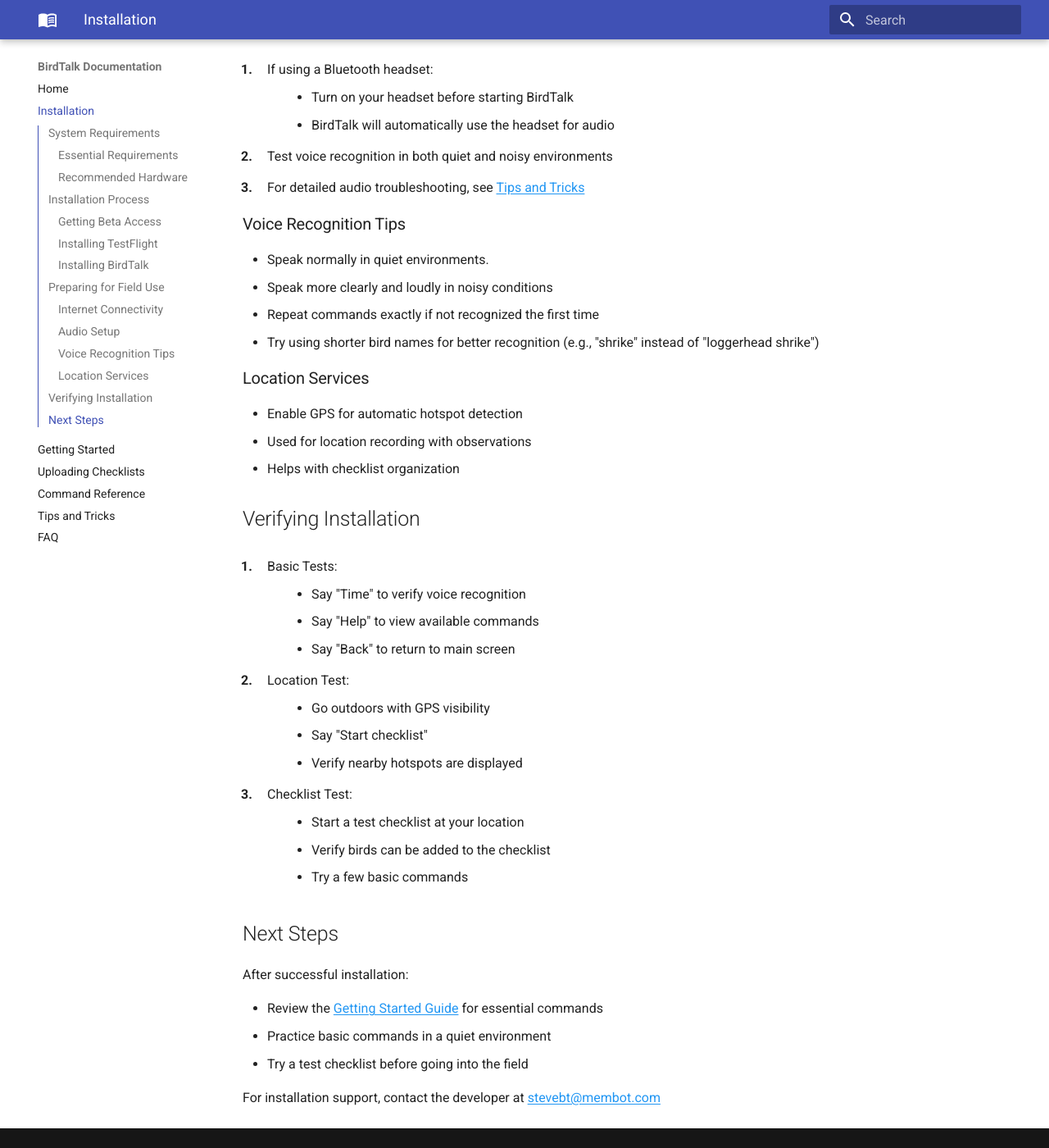
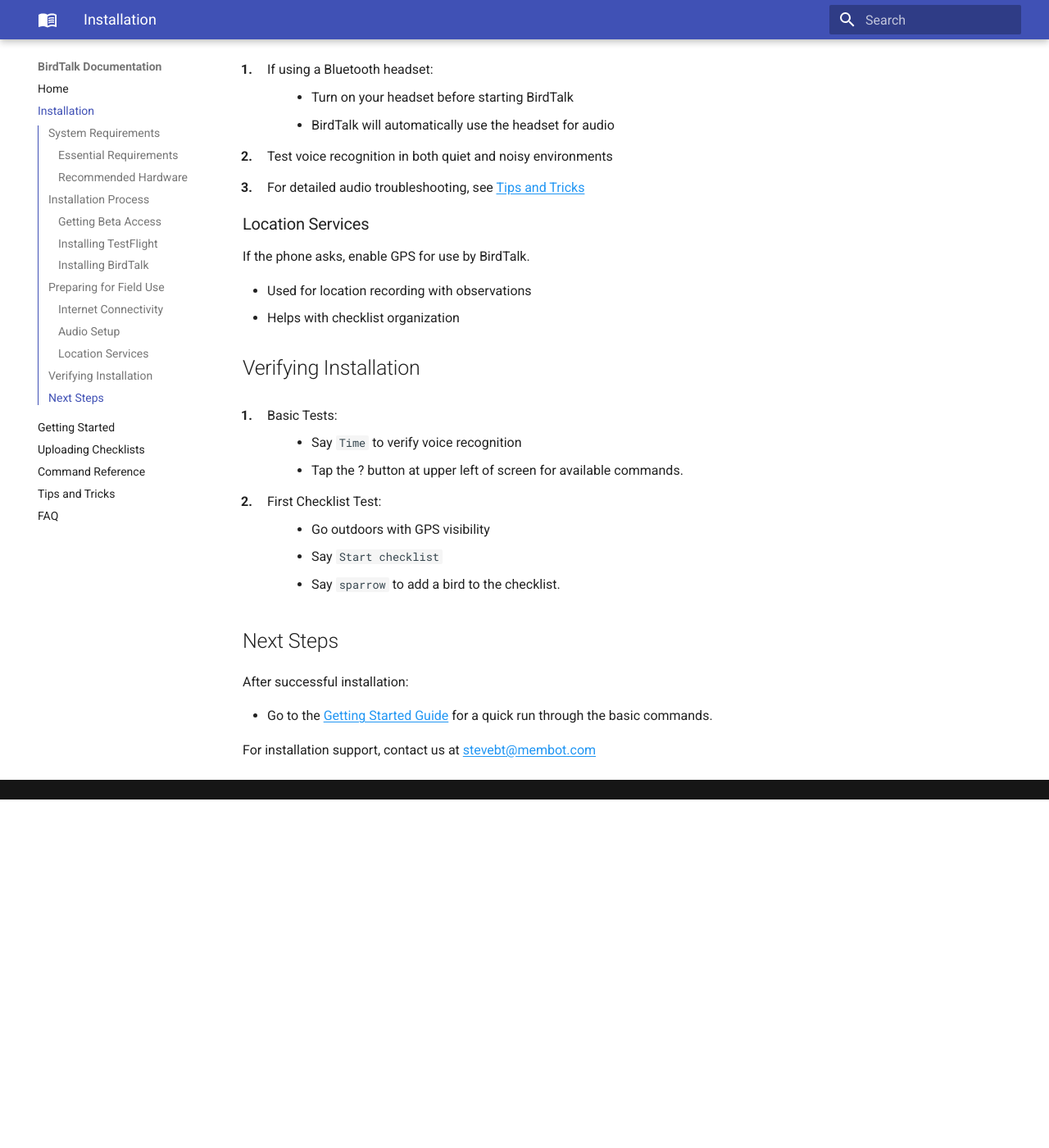
Before and after one commit to johncallender/birdtalk-docs, an MkDocs documentation site: the page built from docs/installation/requirements-and-setup.md, in a window 1280 px wide and 1400 px high, scrolled down 1826 px. Shown: the whole window at 82% size. Built offline with MkDocs 1.6.1 and Material for MkDocs 9.7.7, drawn with Linux system fonts in a browser that asks for light colours; after the commit the page ends 2801 px from its top, so only the background shows below that.

Commit message:
small text fixes

```diff
--- a/docs/installation/requirements-and-setup.md
+++ b/docs/installation/requirements-and-setup.md
@@ -75,16 +75,10 @@
 2. Test voice recognition in both quiet and noisy environments
 3. For detailed audio troubleshooting, see [Tips and Tricks](../tips-and-tricks.md#audio-equipment-tips)
 
-### Voice Recognition Tips
-
-- Speak normally in quiet environments.
-- Speak more clearly and loudly in noisy conditions
-- Repeat commands exactly if not recognized the first time
-- Try using shorter bird names for better recognition (e.g., "shrike" instead of "loggerhead shrike")
-
 ### Location Services
 
-- Enable GPS for automatic hotspot detection
+If the phone asks, enable GPS for use by BirdTalk.
+
 - Used for location recording with observations
 - Helps with checklist organization
 
@@ -92,28 +86,19 @@
 
 1. Basic Tests:
 
-    - Say "Time" to verify voice recognition
-    - Say "Help" to view available commands
-    - Say "Back" to return to main screen
+    - Say `Time` to verify voice recognition
+    - Tap the ? button at upper left of screen for available commands.
 
-2. Location Test:
+2. First Checklist Test:
 
     - Go outdoors with GPS visibility
-    - Say "Start checklist"
-    - Verify nearby hotspots are displayed
-
-3. Checklist Test:
-
-    - Start a test checklist at your location
-    - Verify birds can be added to the checklist
-    - Try a few basic commands
+    - Say `Start checklist`
+    - Say `sparrow` to add a bird to the checklist.
 
 ## Next Steps
 
 After successful installation:
 
-- Review the [Getting Started Guide](../getting-started.md) for essential commands
-- Practice basic commands in a quiet environment
-- Try a test checklist before going into the field
+- Go to the [Getting Started Guide](../getting-started.md) for a quick run through the basic commands.
 
-For installation support, contact the developer at [stevebt@membot.com](mailto:stevebt@membot.com?subject=BirdTalk%20installation)
+For installation support, contact us at [stevebt@membot.com](mailto:stevebt@membot.com?subject=BirdTalk%20installation)
```
Also changed, not shown: docs/index.md (+6 -7 lines).
